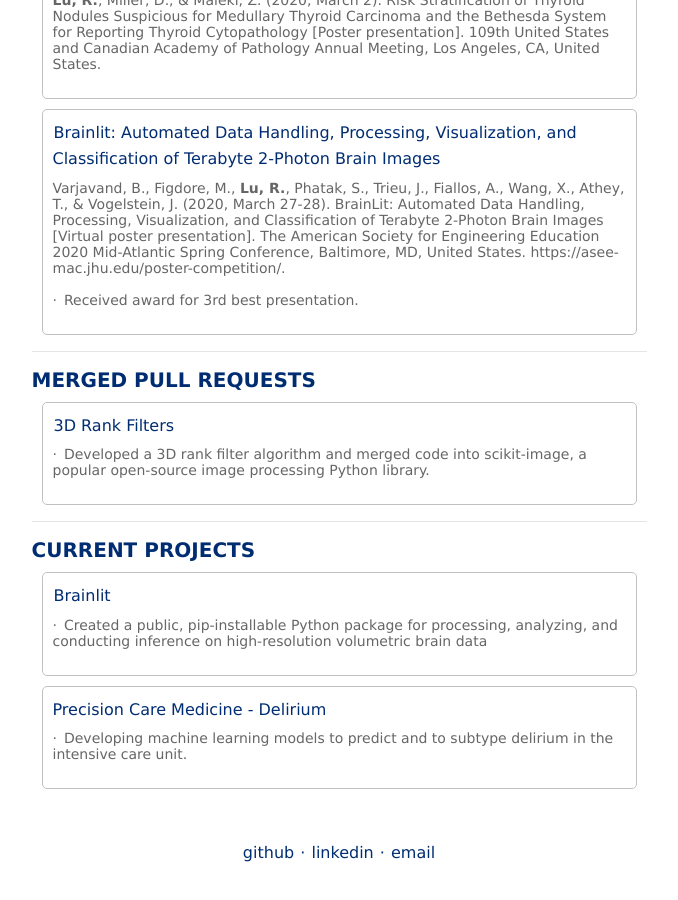
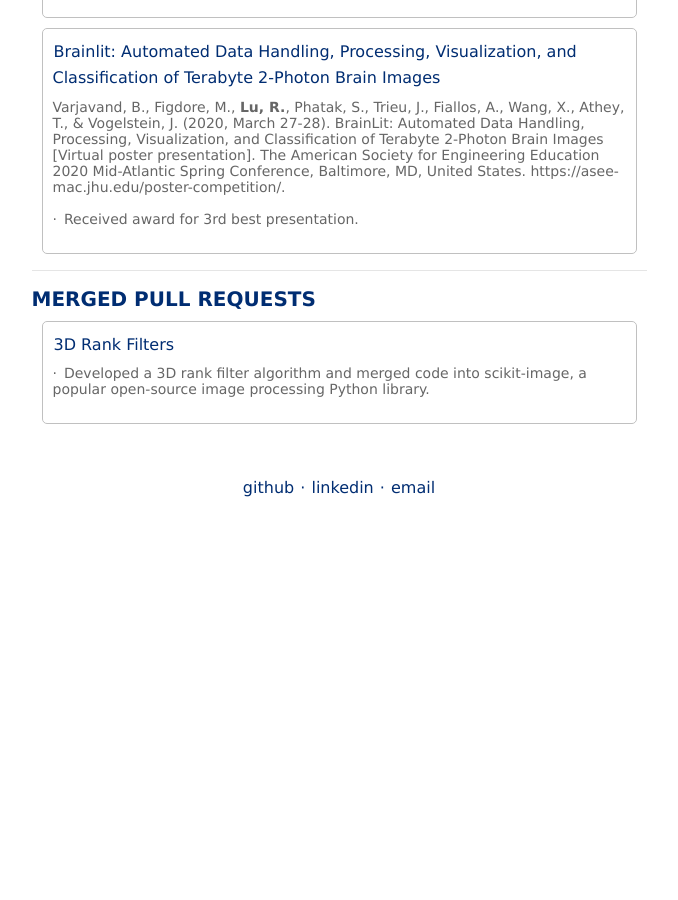
Before and after one commit to ryanlu41/ryanlu41.github.io, a Jekyll site: the page built from projects/index.html, in a window 1280 px wide and 900 px high, scrolled down 1079 px. Shown: the whole window, without its empty margins (301-979 px from the left). Built offline with Jekyll 4.4.1, drawn with Linux system fonts in a browser that asks for light colours; after the commit the page ends 1614 px from its top, so only the background shows below that; some of the changed text lies outside the part shown.

Commit message:
simplified projects

```diff
--- a/projects/index.html
+++ b/projects/index.html
@@ -12,10 +12,6 @@ title: Ryan Lu - Projects
 </style>
 <div class='row slide'>
 	<div class='col-sm-6 offset-sm-3 content-pad'>
-		<h3>PROJECTS</h3>
-		<p>Below is a selection of the current and past projects.</p>
-		<hr>
-
 		<h3>PUBLICATIONS</h3>
 		<div class="project-item">
 			<h4><a href="https://www.tandfonline.com/doi/full/10.1080/09553002.2020.1838659">Response of breast cancer carcinoma spheroids to combination therapy with radiation and DNA-PK inhibitor: growth arrest without a change in α/β ratio</a></h4>
@@ -51,19 +47,5 @@ title: Ryan Lu - Projects
 				<li>Developed a 3D rank filter algorithm and merged code into scikit-image, a popular open-source image processing Python library.</li>
 			</ul>
 		</div>
-		<hr>
-		<h3>CURRENT PROJECTS</h3>
-		<div class="project-item">
-			<h4><a href='https://github.com/neurodata/brainlit'>Brainlit</a></h4>
-			<ul>
-				<li>Created a public, pip-installable Python package for processing, analyzing, and conducting inference on high-resolution volumetric brain data</li>
-			</ul>
-		</div>
-		<div class="project-item">
-			<h4>Precision Care Medicine - Delirium</h4>
-			<ul>
-				<li>Developing machine learning models to predict and to subtype delirium in the intensive care unit.</li>
-			</ul>
-		</div>
 	</div>
 </div>
```
